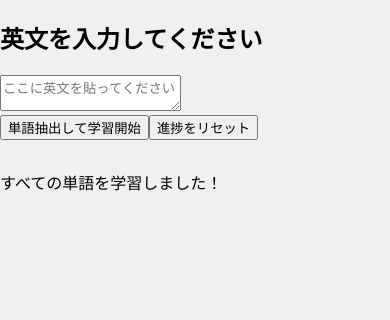
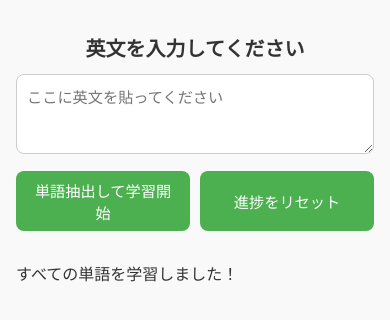
Before and after one commit to chaya-shoten/vocab-app, a React (Vite) app: page / in a window 390 px wide. Shown: the top 320 px of the page. Built offline with nearby package versions, Linux system fonts and the light colour scheme.

Commit message:
Update index.css

```diff
--- a/src/index.css
+++ b/src/index.css
@@ -1,6 +1,116 @@
 body {
-  font-family: sans-serif;
   margin: 0;
-  padding: 0;
-  background: #f0f0f0;
+  font-family: system-ui, sans-serif;
+  background: #f9f9f9;
+  color: #333;
 }
+
+.container {
+  max-width: 600px;
+  margin: 0 auto;
+  padding: 16px;
+  box-sizing: border-box;
+}
+
+.title {
+  font-size: 1.5rem;
+  text-align: center;
+  margin-bottom: 12px;
+}
+
+.inputBox {
+  width: 100%;
+  height: 100px;
+  padding: 10px;
+  font-size: 1rem;
+  box-sizing: border-box;
+  border-radius: 8px;
+  border: 1px solid #ccc;
+  resize: vertical;
+}
+
+.buttonRow {
+  display: flex;
+  flex-wrap: wrap;
+  gap: 10px;
+  margin-top: 12px;
+  justify-content: center;
+}
+
+.buttonRow button {
+  padding: 10px 16px;
+  font-size: 1rem;
+  border: none;
+  border-radius: 8px;
+  background: #4caf50;
+  color: white;
+  cursor: pointer;
+  flex: 1;
+  min-width: 120px;
+}
+
+.buttonRow button:hover {
+  background: #45a049;
+}
+
+.card {
+  background: white;
+  padding: 16px;
+  border-radius: 12px;
+  box-shadow: 0 0 10px rgba(0,0,0,0.1);
+  margin-top: 20px;
+}
+
+.imageRow {
+  display: flex;
+  gap: 10px;
+  overflow-x: auto;
+  margin-top: 12px;
+  padding-bottom: 10px;
+}
+
+.image {
+  height: 100px;
+  border-radius: 8px;
+  flex-shrink: 0;
+}
+
+.nextButton {
+  margin-top: 12px;
+  background: #2196f3;
+  color: white;
+  border: none;
+  padding: 10px 16px;
+  border-radius: 8px;
+  font-size: 1rem;
+  width: 100%;
+  cursor: pointer;
+}
+
+.nextButton:hover {
+  background: #1976d2;
+}
+
+@media (max-width: 480px) {
+  .title {
+    font-size: 1.25rem;
+  }
+
+  .inputBox {
+    height: 80px;
+    font-size: 0.95rem;
+  }
+
+  .buttonRow button {
+    font-size: 0.95rem;
+    padding: 8px 12px;
+  }
+
+  .card {
+    padding: 12px;
+  }
+
+  .nextButton {
+    font-size: 0.95rem;
+  }
+}
```
